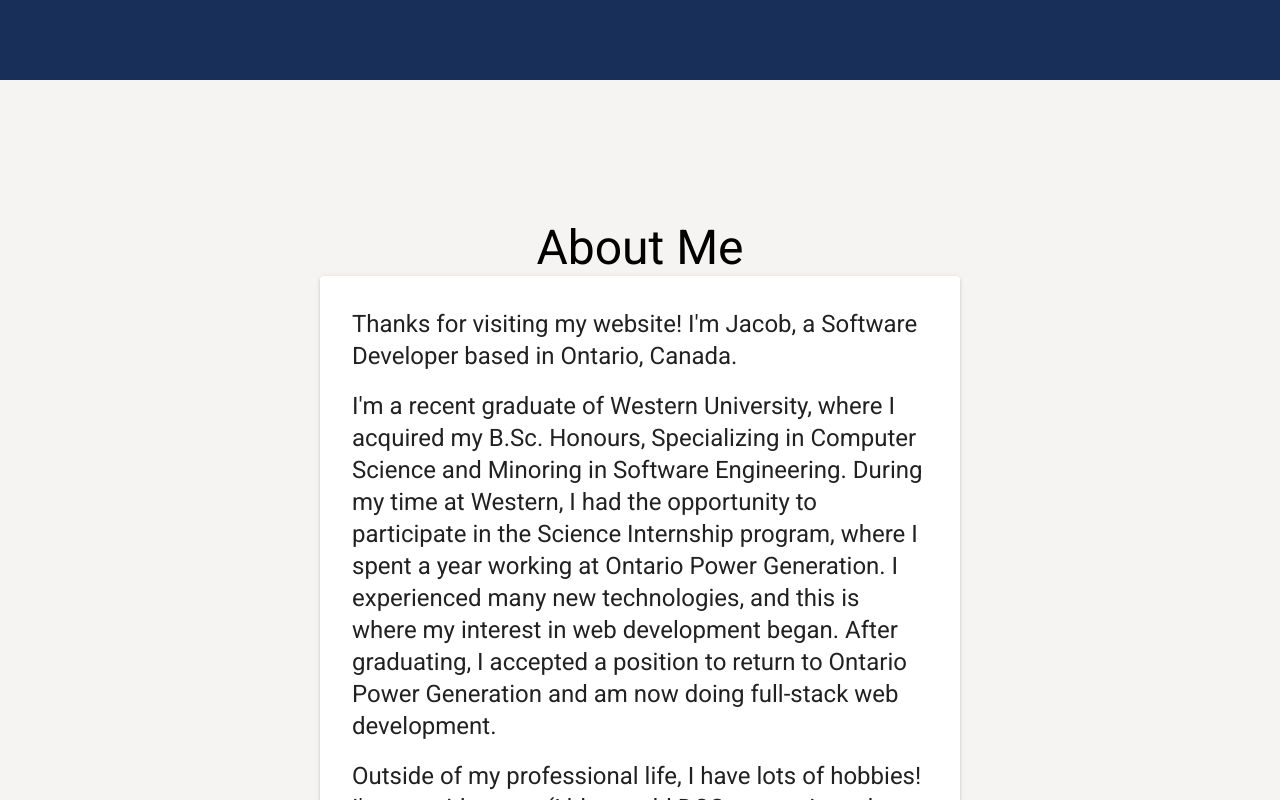
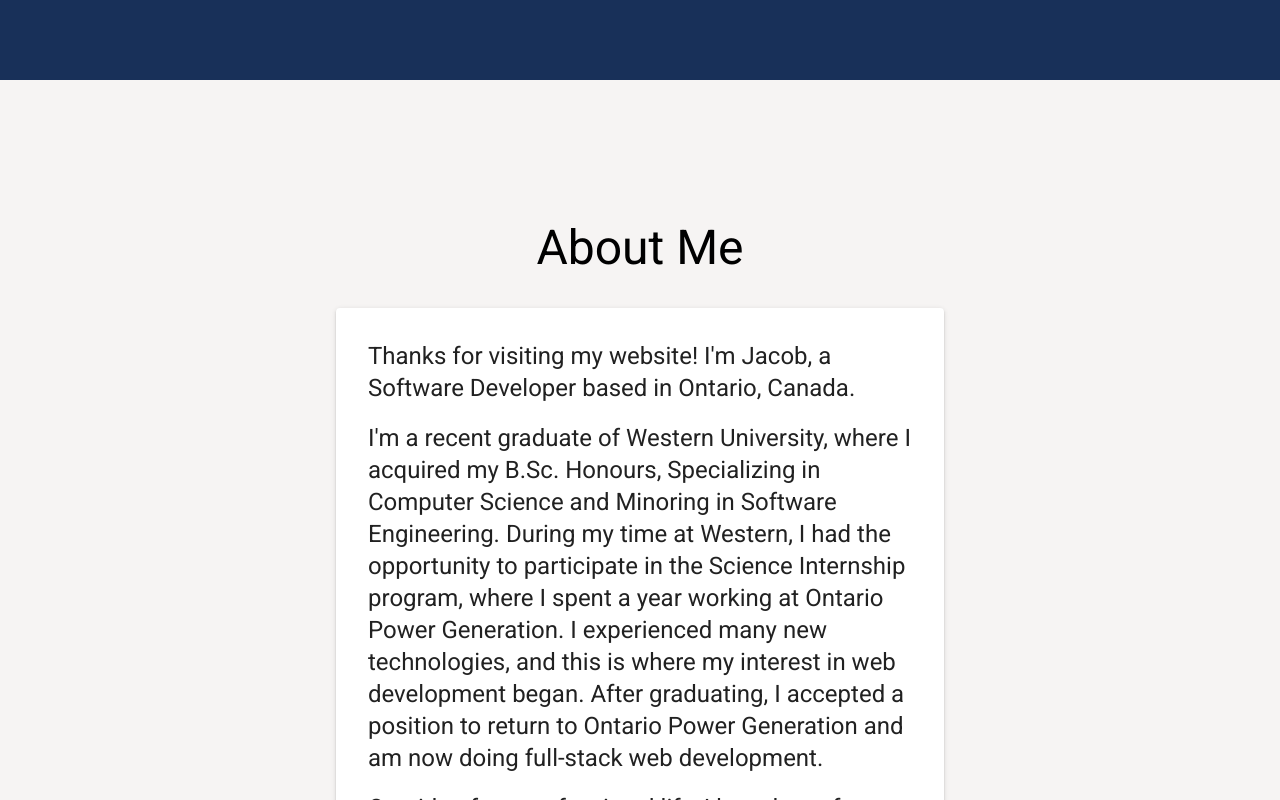
Before and after one commit to jross263/personal-site, a React (Vite) app: page / in a window 1280 px wide. Shown: the part 720-1520 px from the top of the page. Built offline with nearby package versions, Linux system fonts and the light colour scheme.

Commit message:
fixed spacing in about section

```diff
--- a/src/content/About.tsx
+++ b/src/content/About.tsx
@@ -6,7 +6,7 @@ const About = () => {
   const [sm, md, lg] = useMediaHooks();
   const sectionWidth = lg ? "50%" : md ? '75%' : '90%';
   return(
-    <Grid container direction="column" alignItems="center" justifyContent="center" sx={{width: sectionWidth, pt:'60px'}} id="about">
+    <Grid container direction="column" alignItems="center" justifyContent="center" sx={{width: sectionWidth, pt:'60px'}} id="about" spacing={4}>
       <Grid item xs={5}>
         <Typography variant="h3">About Me</Typography>
       </Grid>
```
